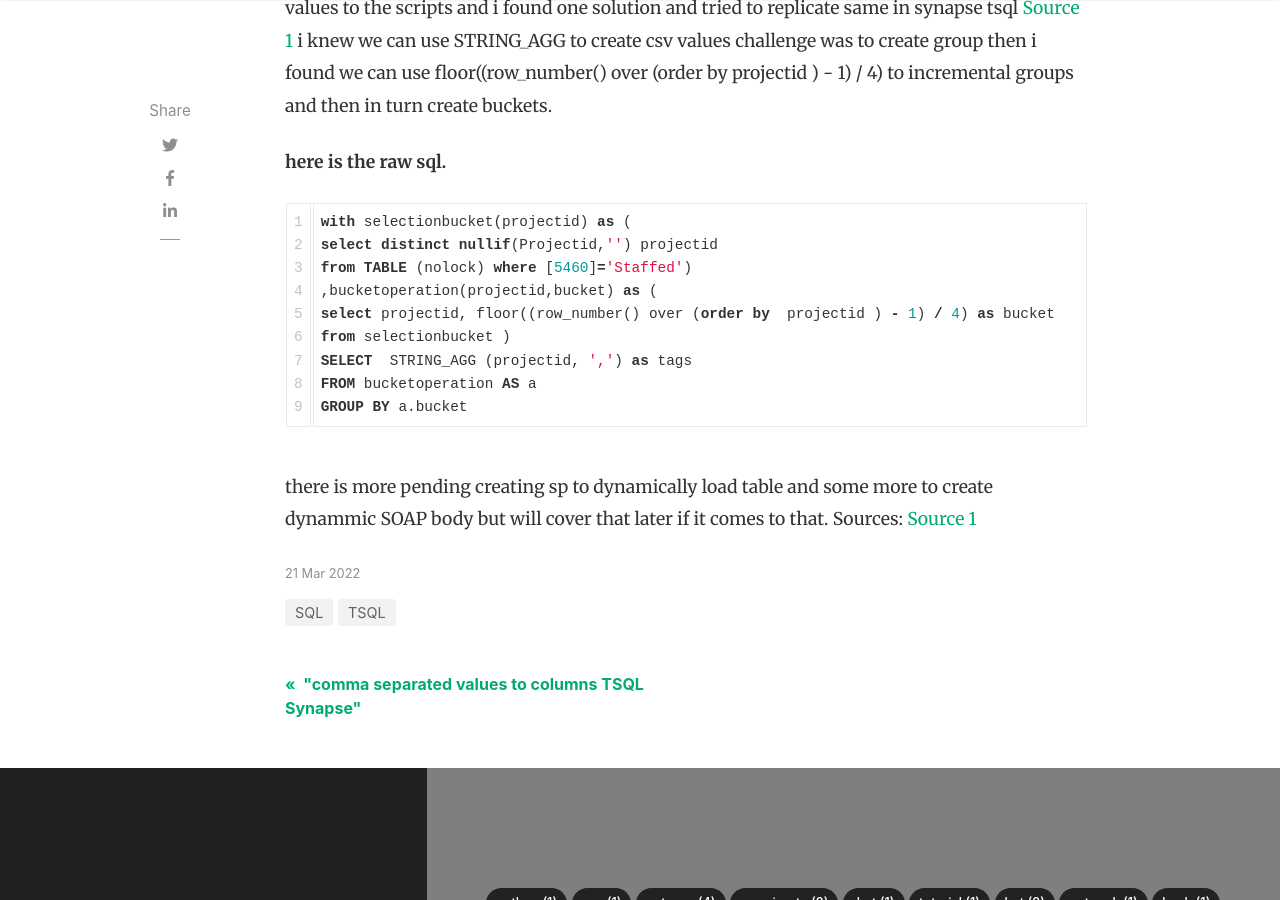
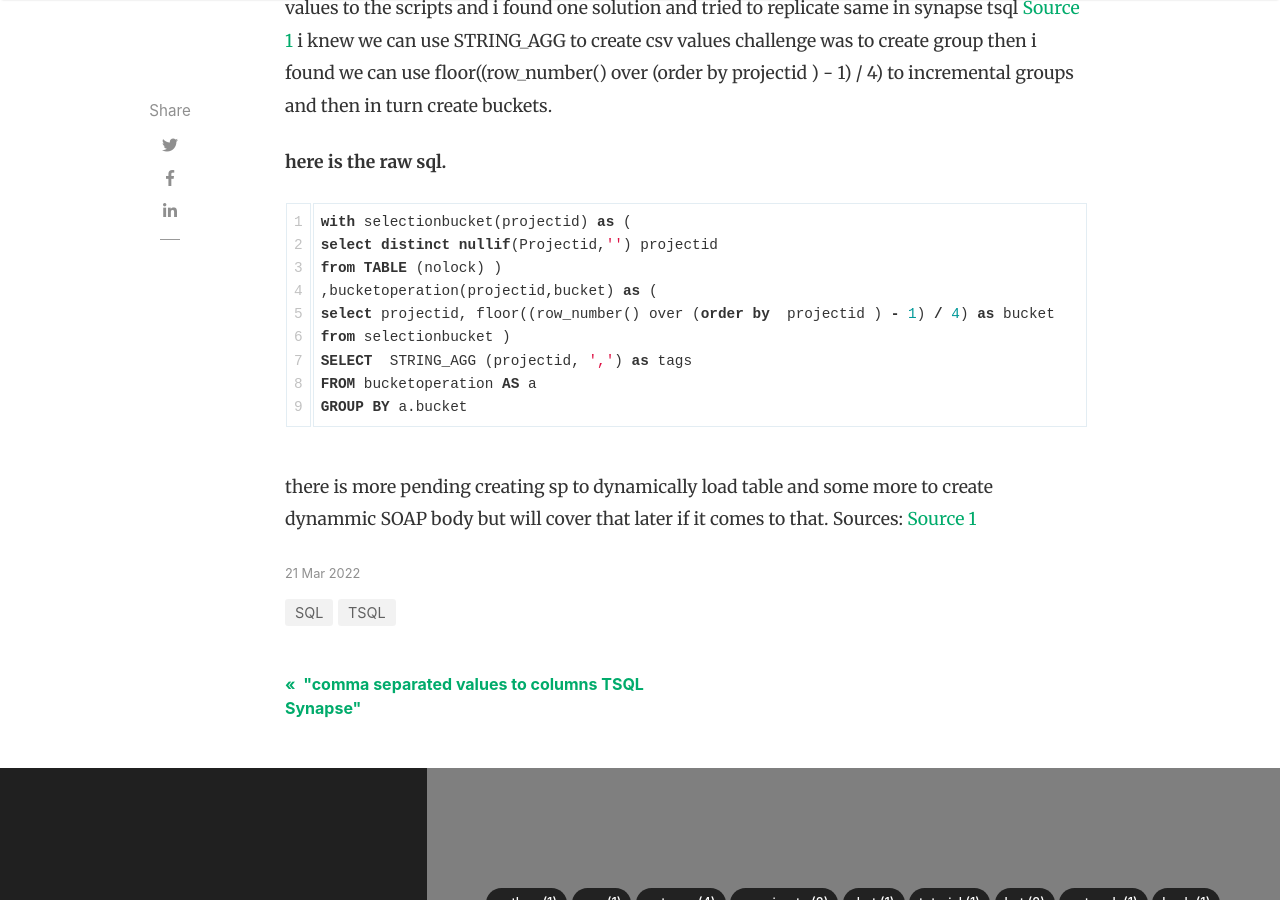
Before and after one commit to ashish-choudhari/weblog, a Jekyll site: the page built from _posts/2022-03-21-createing-CSV-row-buckets-of-n-rows.md, in a window 1280 px wide and 900 px high, scrolled down 969 px. Built offline with Jekyll 4.4.1, drawn with Linux system fonts in a browser that asks for light colours; nearby versions of some CDN libraries; comment, search, counter and statistics services are not loaded.

Commit message:
made changes

```diff
--- a/_posts/2022-03-21-createing-CSV-row-buckets-of-n-rows.md
+++ b/_posts/2022-03-21-createing-CSV-row-buckets-of-n-rows.md
@@ -18,7 +18,7 @@
 ~~~sql
 with selectionbucket(projectid) as (
 select distinct nullif(Projectid,'') projectid
-from TABLE (nolock) where [5460]='Staffed')
+from TABLE (nolock) )
 ,bucketoperation(projectid,bucket) as (
 select projectid, floor((row_number() over (order by  projectid ) - 1) / 4) as bucket
 from selectionbucket )
```
